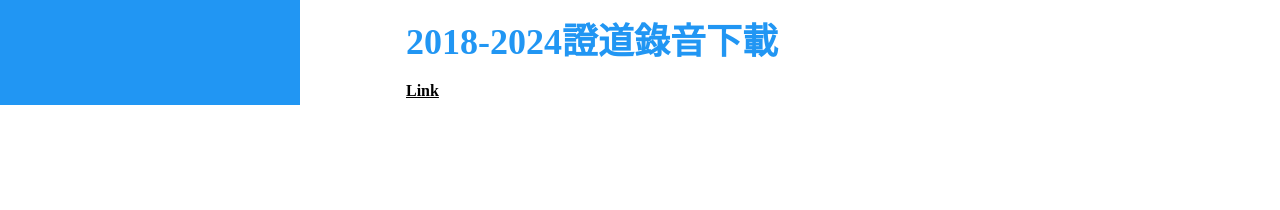
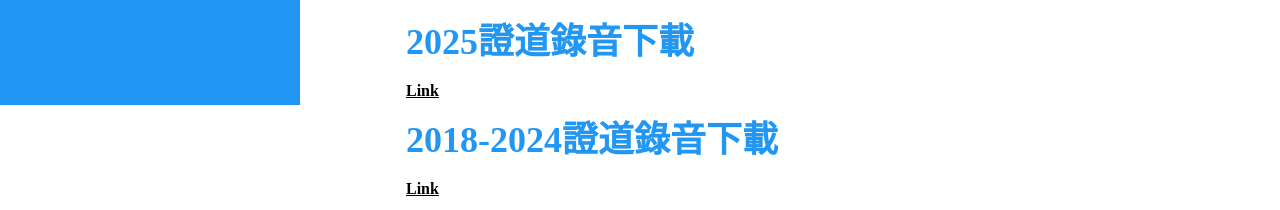
Before and after one commit to baptistchurch/baptistchurch.github.io, a plain HTML site: page sermons.html in a window 1280 px wide. Shown: the part 695-905 px from the top of the page. Drawn offline with nearby package versions, Linux system fonts and the light colour scheme.

Commit message:
Update sermons.html

```diff
--- a/sermons.html
+++ b/sermons.html
@@ -83,6 +83,11 @@
         </div>
 
         <div class="w3-container w3-content" style="margin-top:0px;max-width:800px">
+            <h1 class="w3-xxlarge w3-text-blue"><b>2025證道錄音下載</b></h1>
+            <b><a href="https://1drv.ms/x/c/885093afcce56288/IQCIYuXMr5NQIICIcgAAAAAAAXS0SfV0AbEbaMTDyKvLWI0?e=WWrBZv">Link</a></b>
+        </div>
+
+        <div class="w3-container w3-content" style="margin-top:0px;max-width:800px">
             <h1 class="w3-xxlarge w3-text-blue"><b>2018-2024證道錄音下載</b></h1>
             <b><a href="https://1drv.ms/x/c/885093afcce56288/EYkNSL9YgidEgGhEsa0VeT0BnPO-fxNib7jbWzmn0JV99Q?e=aMLz38">Link</a></b>
         </div>
```
